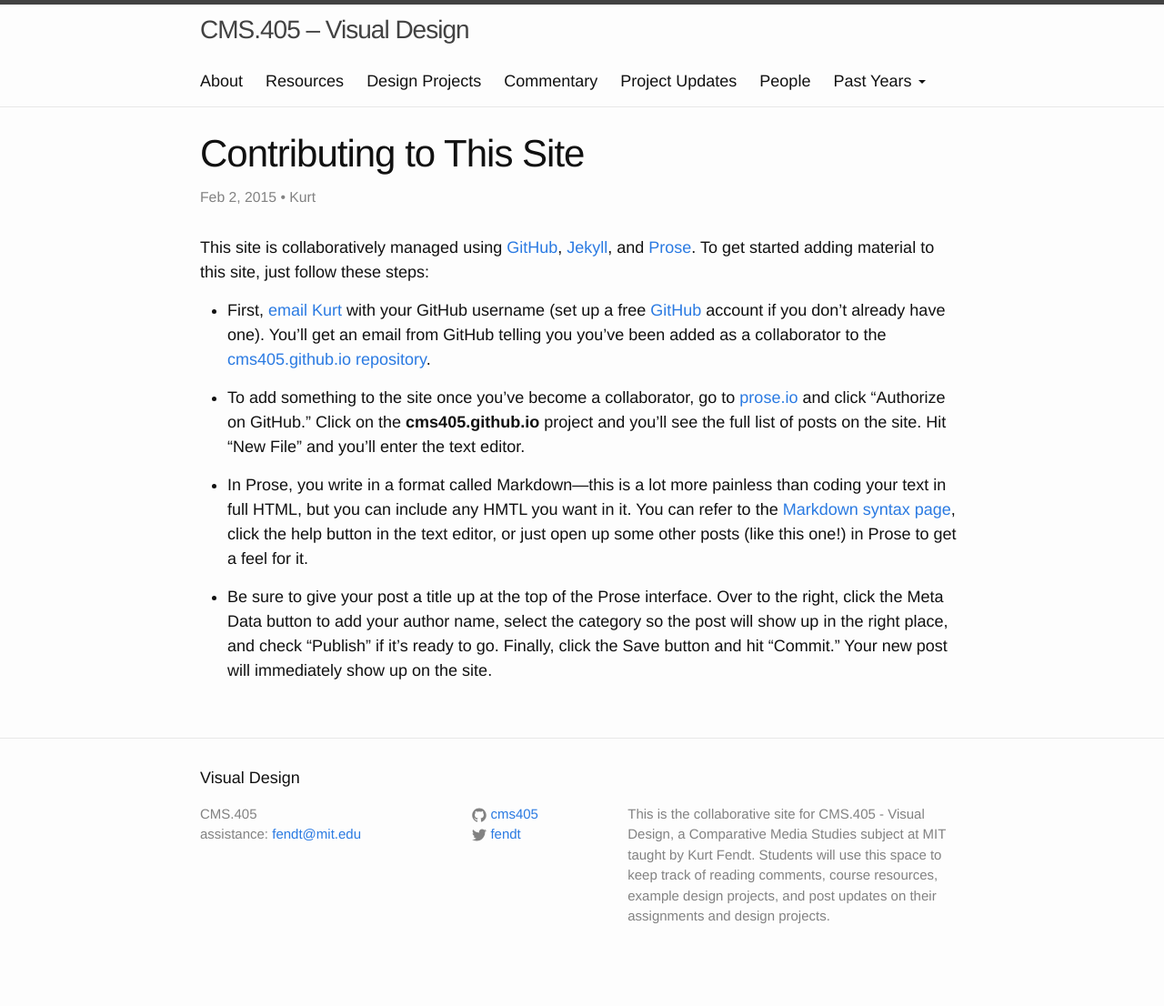
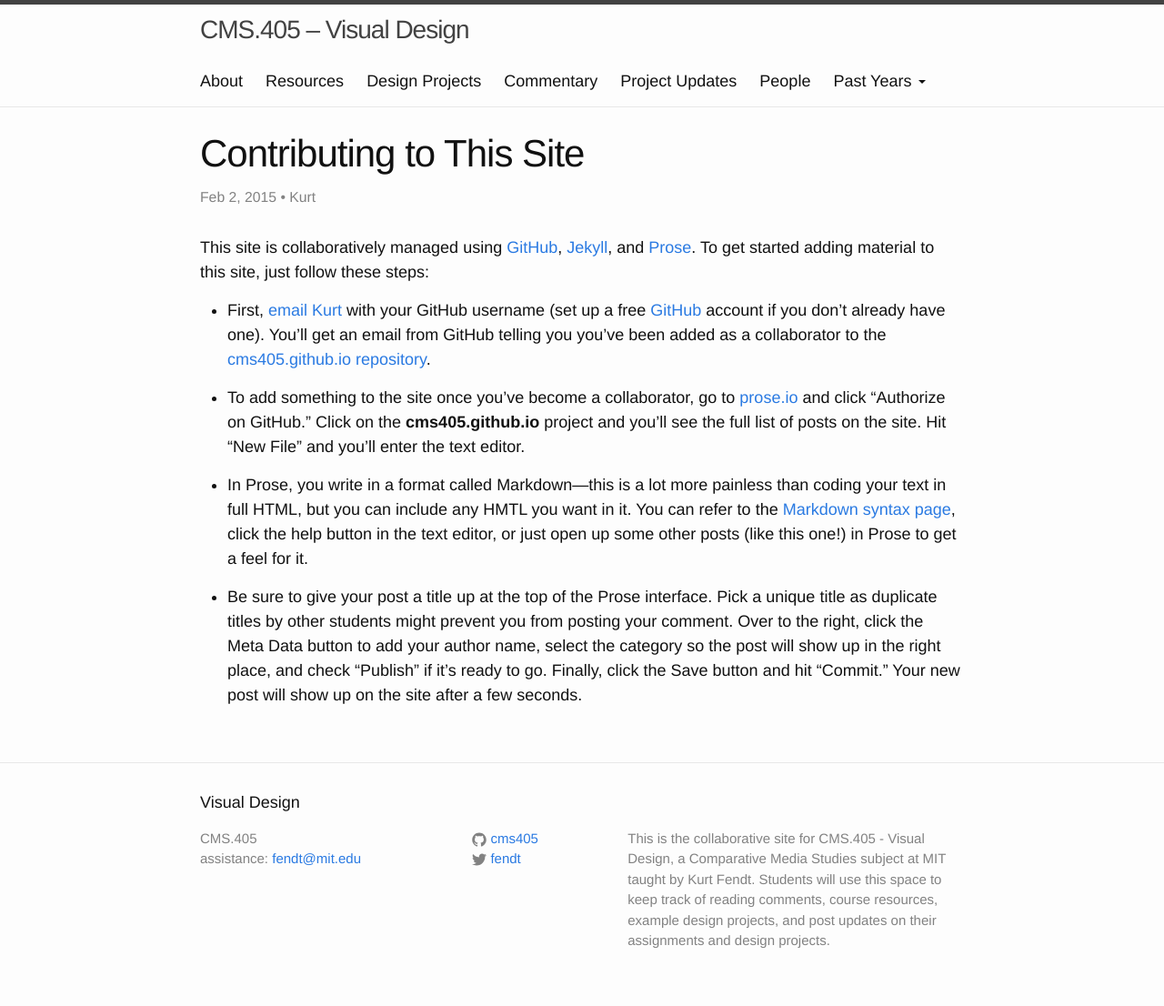
Before and after one commit to cms405/cms405.github.io, a Jekyll site: the page built from _posts/2015-02-02-contributing-to-this-site.md, in a window 1280 px wide. Shown: the whole page at 91% size. Built offline with Jekyll 4.4.1, drawn with Linux system fonts in a browser that asks for light colours; before the commit the page ends 1079 px from its top, so only the background shows below that.

Commit message:
Update 2015-02-02-contributing-to-this-site.md

```diff
--- a/_posts/2015-02-02-contributing-to-this-site.md
+++ b/_posts/2015-02-02-contributing-to-this-site.md
@@ -14,4 +14,4 @@
 
 - In Prose, you write in a format called Markdown—this is a lot more painless than coding your text in full HTML, but you can include any HMTL you want in it. You can refer to the [Markdown syntax page](http://daringfireball.net/projects/markdown/syntax), click the help button in the text editor, or just open up some other posts (like this one!) in Prose to get a feel for it.
 
-- Be sure to give your post a title up at the top of the Prose interface. Over to the right, click the Meta Data button to add your author name, select the category so the post will show up in the right place, and check "Publish" if it's ready to go. Finally, click the Save button and hit "Commit." Your new post will immediately show up on the site.
+- Be sure to give your post a title up at the top of the Prose interface. Pick a unique title as duplicate titles by other students might prevent you from posting your comment. Over to the right, click the Meta Data button to add your author name, select the category so the post will show up in the right place, and check "Publish" if it's ready to go. Finally, click the Save button and hit "Commit." Your new post will show up on the site after a few seconds.
```
